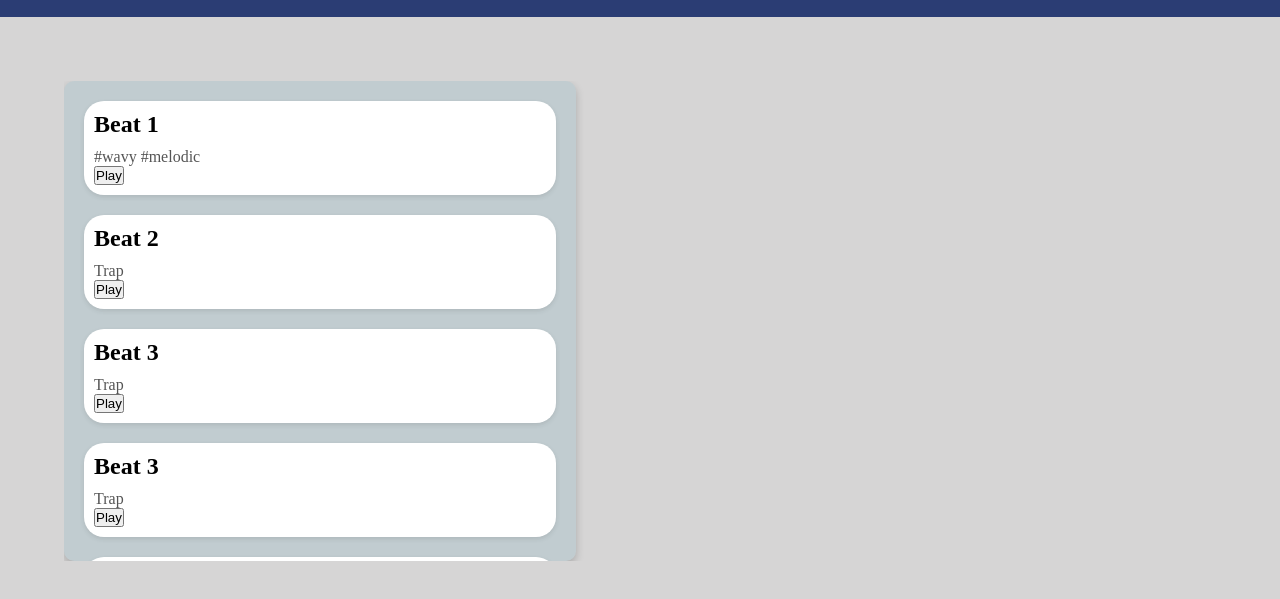
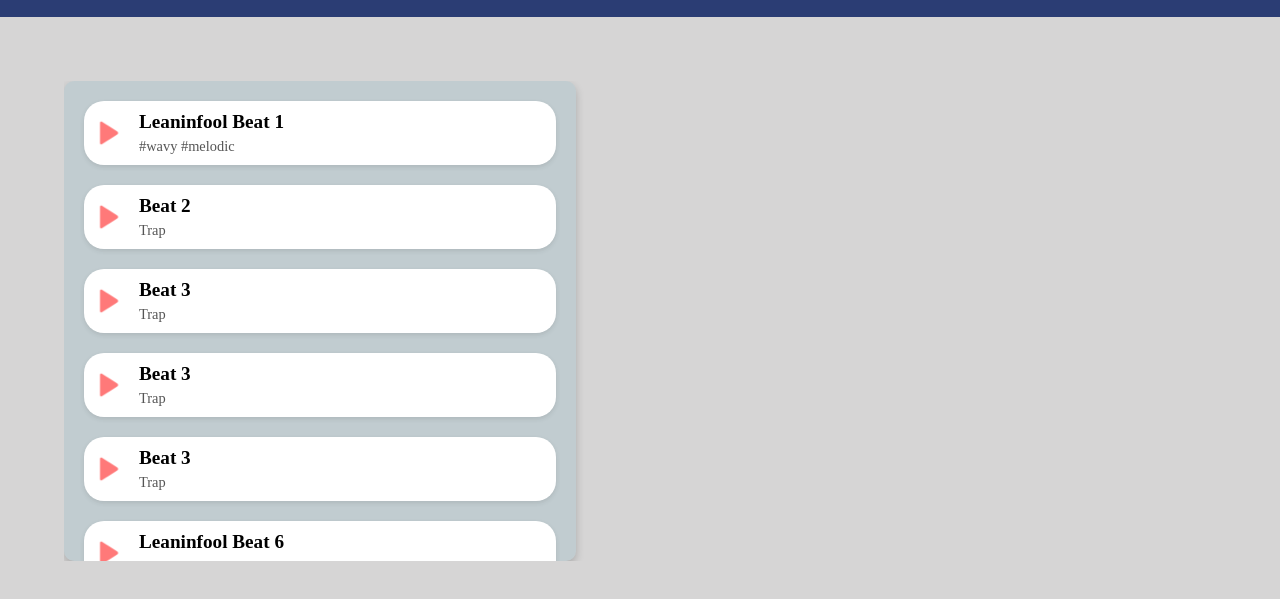
Before and after one commit to muhtasim24/leaninfool_site, a plain HTML site: page index.html in a window 1280 px wide. Shown: the part 77-676 px from the top of the page. Drawn offline with Linux system fonts and the light colour scheme.

Commit message:
added the neccessary styling for the beat box

```diff
--- a/beats.json
+++ b/beats.json
@@ -1,6 +1,6 @@
 [
     {
-        "title": "Beat 1",
+        "title": "Leaninfool Beat 1",
         "tag": "#wavy #melodic",
         "audio": "/audio/beat1.mp3",
         "img": "/images/beat1.jpg"
@@ -28,5 +28,11 @@
         "tag": "Trap",
         "audio": "/audio/beat2.mp3",
         "img": "/images/beat2.jpg"
+    },
+    {
+        "title": "Leaninfool Beat 6",
+        "tag": "#wavy #melodic",
+        "audio": "/audio/beat1.mp3",
+        "img": "/images/beat1.jpg"
     }
 ]
--- a/script.js
+++ b/script.js
@@ -9,6 +9,14 @@ fetch('beats.json')
             const beatBox = document.createElement('div'); // Create a new div for each beat
             beatBox.classList.add('beat-box'); // Add a class for styling
 
+            // Create the play button
+            const playButton = document.createElement('button');
+            playButton.classList.add('play-button');
+
+            // Create a container for title and tag
+            const beatDetails = document.createElement('div');
+            beatDetails.classList.add('beat-details');
+
             // Create title and description for each beat
             const beatTitle = document.createElement('h2');
             beatTitle.textContent = beat.title; // Set the title
@@ -16,14 +24,13 @@ fetch('beats.json')
             const beatTag = document.createElement('p');
             beatTag.textContent = beat.tag; // Set the description
 
-            const playButton = document.createElement('button');
-            playButton.textContent='Play';
-            playButton.classList.add('play-button')
+            // Append title and tag to the details container
+            beatDetails.appendChild(beatTitle);
+            beatDetails.appendChild(beatTag);
 
-            // Append the title and description to the beatBox
-            beatBox.appendChild(beatTitle);
-            beatBox.appendChild(beatTag);
+            // Append the play button and details to the beatBox
             beatBox.appendChild(playButton);
+            beatBox.appendChild(beatDetails);
 
             // Append the beatBox to the beats container
             beatsContainer.appendChild(beatBox);
--- a/styles.css
+++ b/styles.css
@@ -48,24 +48,47 @@ header img {
 
 /* Style for each beat box */
 .beat-box {
+    display: flex; /* Use flexbox for layout */
+    align-items: center; /* Vertically align items */
     background-color: #fff;
     padding: 10px;
     margin-bottom: 20px;
     border-radius: 20px;
     box-shadow: 0px 2px 5px rgba(0, 0, 0, 0.1);
     cursor: pointer;
+    transition: transform 0.2s ease-in-out;
 }
 
 .beat-box:hover {
-    transform: scale(1.05)
+    transform: scale(1.05);
 }
 
-.beat-box h2 {
-    font-size: 1.5rem;
-    margin-bottom: 10px;
+/* Play button image */
+.play-button {
+    width: 30px; /* Size of the play button image */
+    height: 30px;
+    margin-right: 15px; /* Space between button and text */
+    background: url('/assets/play-button.png') no-repeat center center;
+    background-size: contain; /* Scale the image to fit */
+    border: none; /* Remove button border */
+    cursor: pointer;
 }
 
+/* Beat details container */
+.beat-details {
+    display: flex;
+    flex-direction: column; /* Stack title and tag vertically */
+}
+
+/* Title styling */
+.beat-box h2 {
+    font-size: 1.2rem;
+    margin: 0; /* Remove default margin */
+}
+
+/* Tag styling */
 .beat-box p {
-    font-size: 1rem;
+    font-size: 0.9rem;
     color: #555;
+    margin: 5px 0 0 0; /* Space between title and tag */
 }
```
Also changed, not shown: assets/play-button.png (added).
